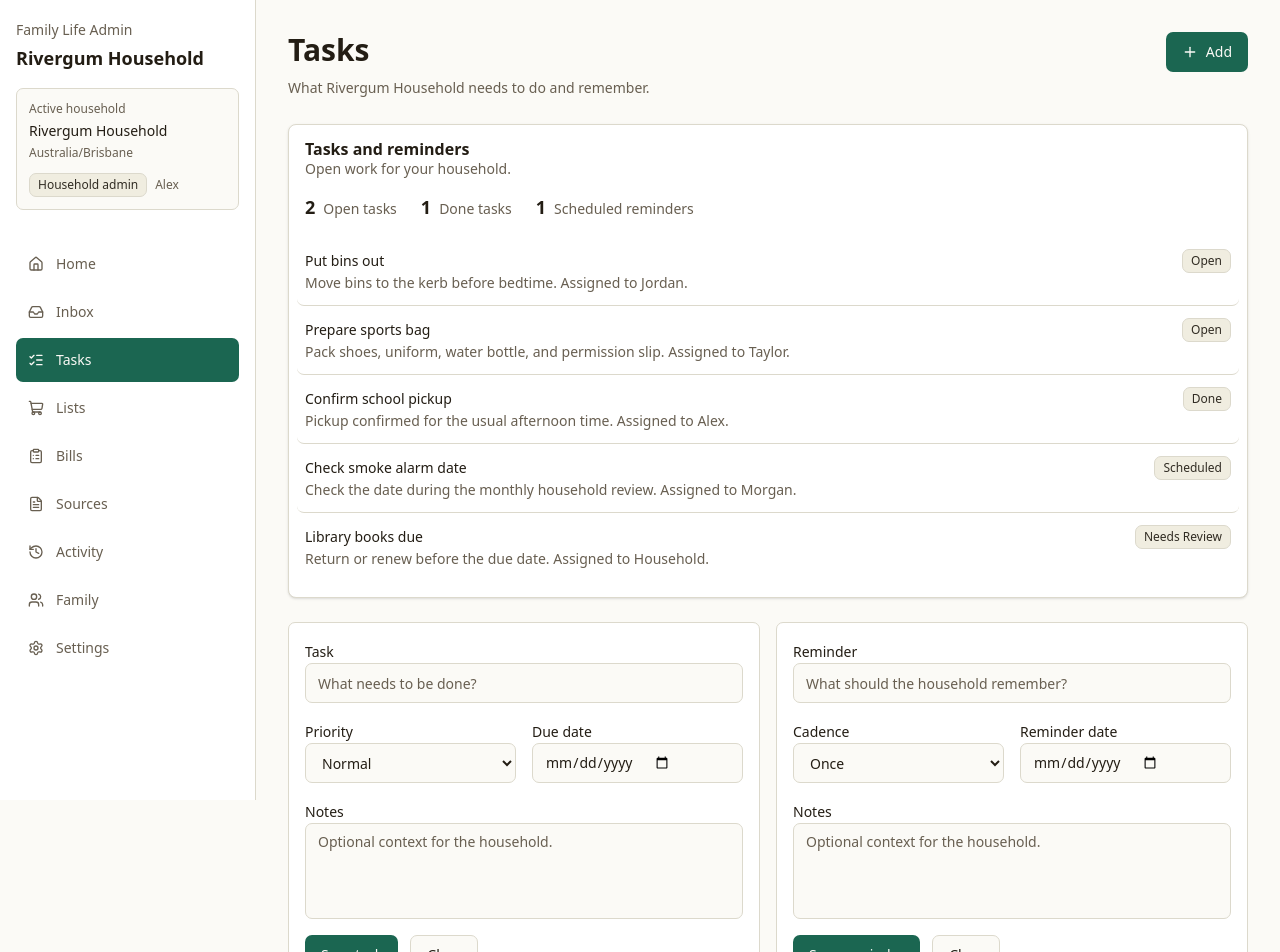
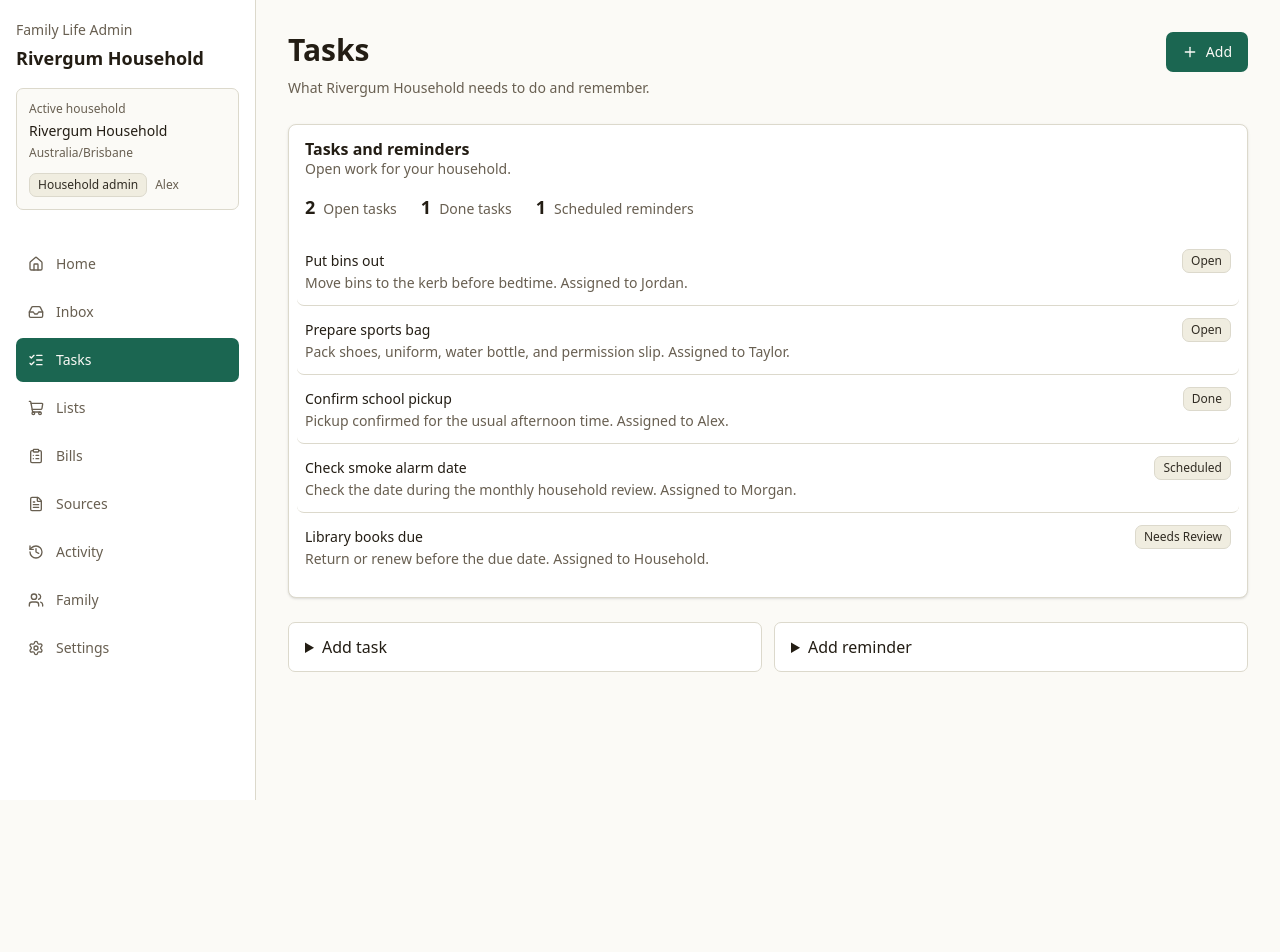
Before and after one commit to LatinMaestro/Life-Admin, a Next.js app: page /tasks in a window 1280 px wide. Shown: the top 952 px of the page. After the commit the page ends 800 px from the top, so only its background shows below. Built offline with nearby package versions, Linux system fonts and the light colour scheme.

Commit message:
Hide optional task forms until needed [skip ci]

```diff
--- a/src/components/task-reminder-capture.tsx
+++ b/src/components/task-reminder-capture.tsx
@@ -22,40 +22,43 @@ type CaptureAction = (
 
 export function TaskReminderCapture() {
   return (
-    <div id="capture-work" className="mt-6 grid scroll-mt-24 gap-4 lg:grid-cols-2">
-      <CaptureForm action={createTaskAction} submitLabel="Save task">
+    <div id="capture-work" className="mt-6 grid scroll-mt-24 gap-3 md:grid-cols-2">
+      <details className="rounded-md border bg-card">
+        <summary className="cursor-pointer px-4 py-3 font-medium">Add task</summary>
+        <CaptureForm action={createTaskAction} submitLabel="Add task">
           <TextField
             id="task-title"
             name="title"
-          label="Task"
-          placeholder="What needs to be done?"
-          required
+            label="What needs doing?"
+            placeholder="Book the plumber"
           />
           <div className="grid gap-4 sm:grid-cols-2">
             <Field label="Priority" htmlFor="task-priority">
               <Select id="task-priority" name="priority" defaultValue="normal">
+                <option value="normal">Normal</option>
                 <option value="high">High</option>
-              <option value="normal">Normal</option>
                 <option value="low">Low</option>
               </Select>
             </Field>
-          <Field label="Due date" htmlFor="task-due">
+            <Field label="Due date (optional)" htmlFor="task-due">
               <Input id="task-due" name="dueAt" type="date" />
             </Field>
           </div>
           <NotesField id="task-notes" />
         </CaptureForm>
+      </details>
 
-      <CaptureForm action={createReminderAction} submitLabel="Save reminder">
+      <details className="rounded-md border bg-card">
+        <summary className="cursor-pointer px-4 py-3 font-medium">Add reminder</summary>
+        <CaptureForm action={createReminderAction} submitLabel="Add reminder">
           <TextField
             id="reminder-title"
             name="title"
-          label="Reminder"
-          placeholder="What should the household remember?"
-          required
+            label="What should you remember?"
+            placeholder="Renew library books"
           />
           <div className="grid gap-4 sm:grid-cols-2">
-          <Field label="Cadence" htmlFor="reminder-cadence">
+            <Field label="Repeat" htmlFor="reminder-cadence">
               <Select id="reminder-cadence" name="cadence" defaultValue="once">
                 <option value="once">Once</option>
                 <option value="weekly">Weekly</option>
@@ -63,12 +66,13 @@ export function TaskReminderCapture() {
                 <option value="custom">Custom</option>
               </Select>
             </Field>
-          <Field label="Reminder date" htmlFor="reminder-date">
+            <Field label="Date" htmlFor="reminder-date">
               <Input id="reminder-date" name="remindAt" type="date" required />
             </Field>
           </div>
           <NotesField id="reminder-notes" />
         </CaptureForm>
+      </details>
     </div>
   );
 }
@@ -92,26 +96,13 @@ function CaptureForm({
   }, [state.status]);
 
   return (
-    <form
-      ref={formRef}
-      action={formAction}
-      className="space-y-4 rounded-md border bg-card p-4"
-    >
+    <form ref={formRef} action={formAction} className="space-y-4 border-t p-4">
       {children}
-      <div className="flex flex-col gap-3 sm:flex-row sm:items-center">
       <SubmitButton label={submitLabel} />
-        <Button type="reset" variant="outline">
-          Clear
-        </Button>
-      </div>
       <p
         role="status"
         aria-live="polite"
-        className={
-          state.status === "error"
-            ? "min-h-5 text-sm text-destructive"
-            : "min-h-5 text-sm text-muted-foreground"
-        }
+        className={state.status === "error" ? "min-h-5 text-sm text-destructive" : "min-h-5 text-sm text-muted-foreground"}
       >
         {state.message}
       </p>
@@ -119,71 +110,32 @@ function CaptureForm({
   );
 }
 
-function Field({
-  label,
-  htmlFor,
-  children,
-}: {
-  label: string;
-  htmlFor: string;
-  children: ReactNode;
-}) {
+function Field({ label, htmlFor, children }: { label: string; htmlFor: string; children: ReactNode }) {
   return (
     <div className="space-y-2">
-      <label htmlFor={htmlFor} className="text-sm font-medium">
-        {label}
-      </label>
+      <label htmlFor={htmlFor} className="text-sm font-medium">{label}</label>
       {children}
     </div>
   );
 }
 
-function TextField({
-  id,
-  name,
-  label,
-  placeholder,
-  required,
-}: {
-  id: string;
-  name: string;
-  label: string;
-  placeholder: string;
-  required?: boolean;
-}) {
+function TextField({ id, name, label, placeholder }: { id: string; name: string; label: string; placeholder: string }) {
   return (
     <Field label={label} htmlFor={id}>
-      <Input
-        id={id}
-        name={name}
-        minLength={2}
-        maxLength={120}
-        placeholder={placeholder}
-        required={required}
-      />
+      <Input id={id} name={name} minLength={2} maxLength={120} placeholder={placeholder} required />
     </Field>
   );
 }
 
 function NotesField({ id }: { id: string }) {
   return (
-    <Field label="Notes" htmlFor={id}>
-      <Textarea
-        id={id}
-        name="notes"
-        maxLength={1000}
-        placeholder="Optional context for the household."
-      />
+    <Field label="Notes (optional)" htmlFor={id}>
+      <Textarea id={id} name="notes" maxLength={1000} />
     </Field>
   );
 }
 
 function SubmitButton({ label }: { label: string }) {
   const { pending } = useFormStatus();
-
-  return (
-    <Button type="submit" disabled={pending}>
-      {pending ? "Saving..." : label}
-    </Button>
-  );
+  return <Button type="submit" disabled={pending}>{pending ? "Saving..." : label}</Button>;
 }
```
Lines whose indentation alone changed are shown as unchanged.
